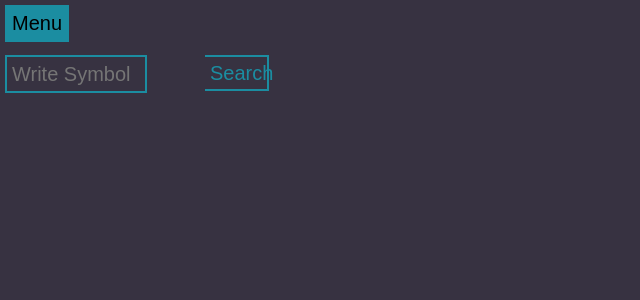
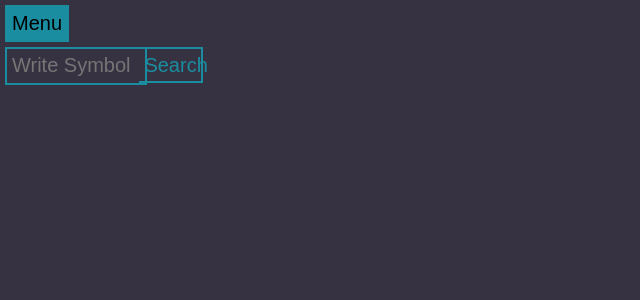
Before and after one commit to PeDro0210/Ai-Stock-Advaisor, a React (Create React App) app: page / in a window 1280 px wide. Both pictures are taken after a click on the button "Menu". Shown: the top 300 px of the page, without its empty margins (0-640 px from the left). Built offline with nearby package versions, Linux system fonts and the light colour scheme.

Commit message:
Css Changing

```diff
--- a/src/styles/SymbolSearcher.css
+++ b/src/styles/SymbolSearcher.css
@@ -1,7 +1,7 @@
 .SymbolSeacher-textbox {
     position: fixed;
-    top: 50px;
-    left: 0px;
+    top: 5.2%;
+    left: 0%;
     width: 10%;
     height: 3%;
     font-size: 20px;
@@ -16,8 +16,8 @@
 
 .symbolSearcher-button {
     position: fixed;
-    top: 50px;
-    left: 200px;
+    top: 5.2%;
+    left: 10.5%;
     width: 5%;
     height: 4.5%;
     font-size: 20px;
```
